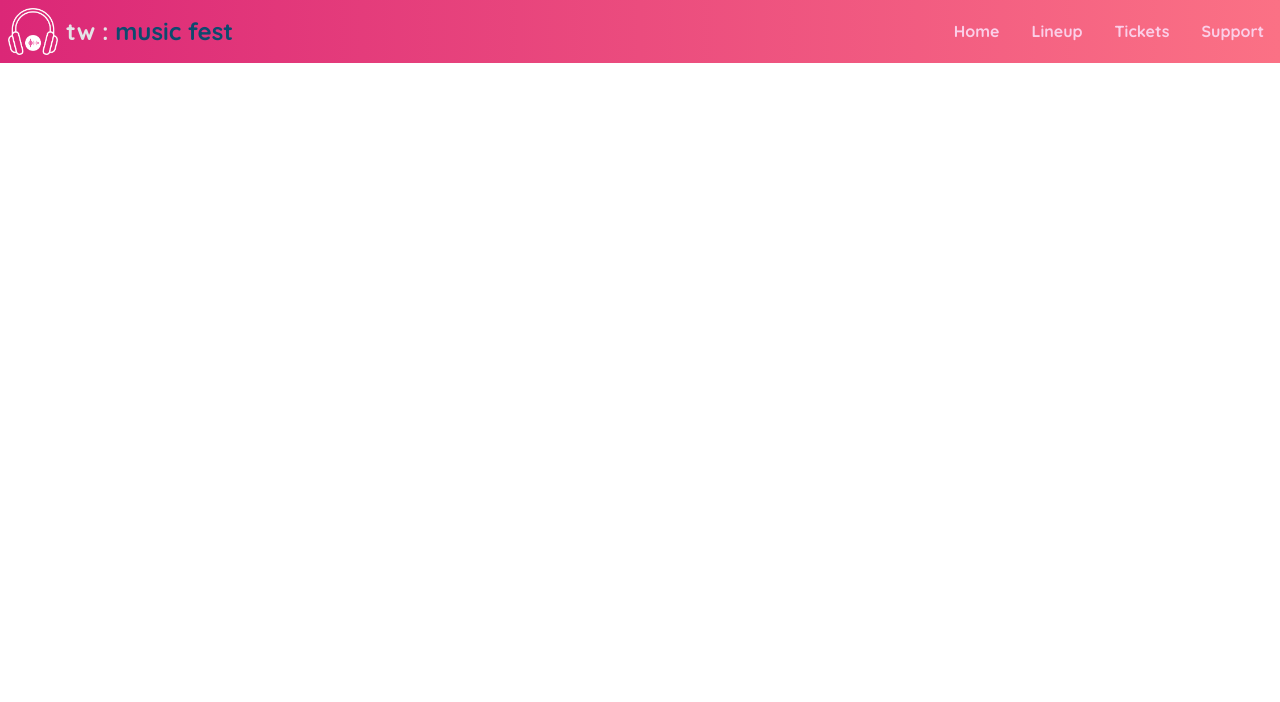
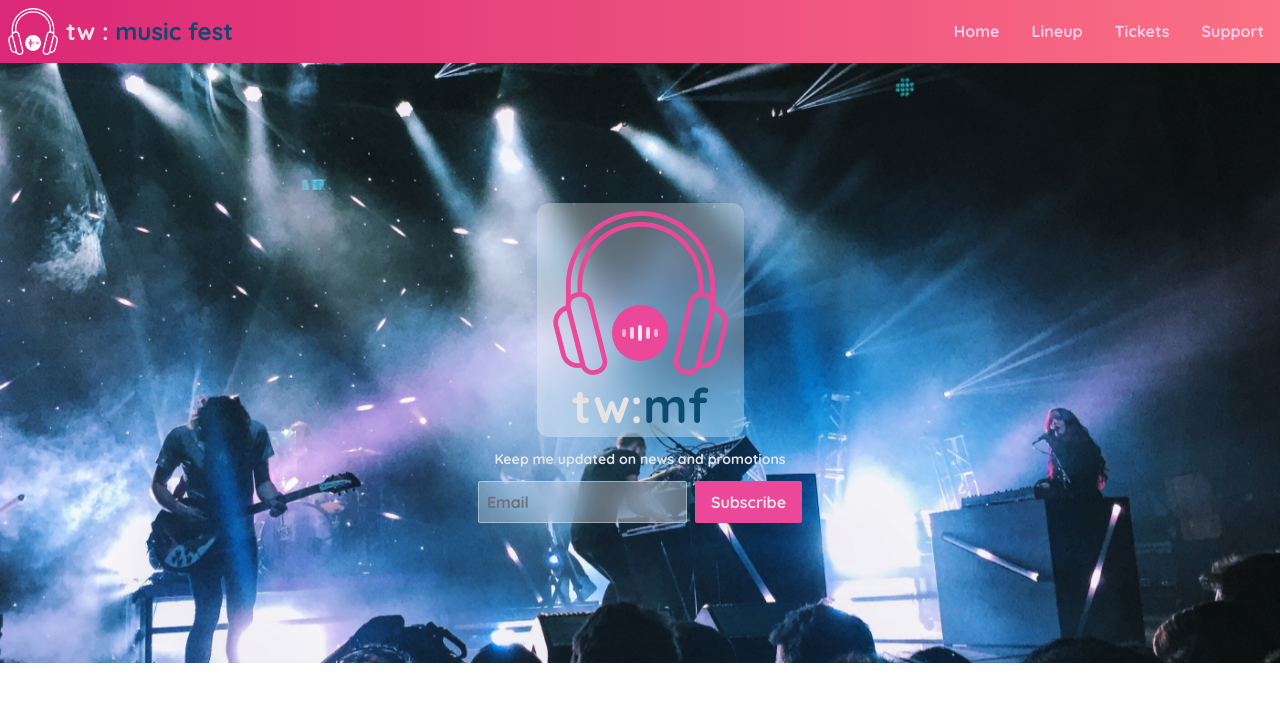
Before and after one commit to parsachow/tailwind-practice, a website: page src/index.html in a window 1280 px wide. Drawn offline with Linux system fonts and the light colour scheme.

Commit message:
added hero

```diff
--- a/src/index.html
+++ b/src/index.html
@@ -94,6 +94,34 @@
                     </div>
                 </div>
             </nav>
+            <div style="background-image: url('./assets/images/hero.jpg')" class="flex flex-col items-center justify-center h-[calc(100vh-200px)] min-h-[400px] bg-cover bg-center bg-fixed">
+                <div class="bg-white/30 py-2 px-4 rounded-xl text-center backdrop-blur-md">
+                    <div class="relative ">
+                        <img src="./assets/images/logo.png" width="175">
+                        <div class="flex items-center justify-center mt-[-70px] mb-5">
+                            <div class="flex bg-pink-500 w-14 h-14 rounded-full items-center justify-center gap-1">
+                                <div class="h-2 w-1 bg-pink-300 rounded-full"></div>
+                                <div class="w-1 h-3 bg-pink-200 rounded-full"></div>
+                                <div class="w-1 h-4 bg-pink-100 rounded-full"></div>
+                                <div class="w-1 h-3 bg-pink-200 rounded-full"></div>
+                                <div class="h-2 w-1 bg-pink-300 rounded-full"></div>
+                            </div>
+                        </div>
+                    </div>
+                    <div class="text-5xl font-bold">
+                        tw:<span class="text-sky-900">mf</span>
+                    </div>
+                </div>
+                <div class="font-bold mt-3 text-sm">
+                    Keep me updated on news and promotions
+                </div>
+                <form class="mt-3 flex gap-2">
+                    <input type="Email" placeholder="Email" class="backdrop-blur-md rounded-sm border border-white/40 bg-white/30 p-2 font-bold text-sky-900 placeholder-zinc-500 caret-pink-500 outline-pink-500 focus:outline">
+                    <button type="submit" class="cursor-pointer rounded-sm bg-pink-500 py-2 px-4 font-bold transition-colors hover:bg-sky-900 hover:shadow-lg hover:shadow-black/20">
+                        Subscribe
+                    </button>
+                </form>
+            </div>
         </header>
     </main>
 </body>
--- a/tailwind.config.js
+++ b/tailwind.config.js
@@ -2,7 +2,18 @@
 module.exports = {
   content: ["./src/**/*.{html,js}"],
   theme: {
-    extend: {},
+    extend: {
+      keyframes: {
+        wavey: {
+          "0%, 100%": {
+            transform: "scaleY(0.5)"
+          },
+          "50%": {
+            transform: "scaleY(1.5)"
+          }
+        }
+      }
+    },
   },
   plugins: [require("./plugins/openVariant")],
 }
```
Also changed, not shown: src/output.css.
